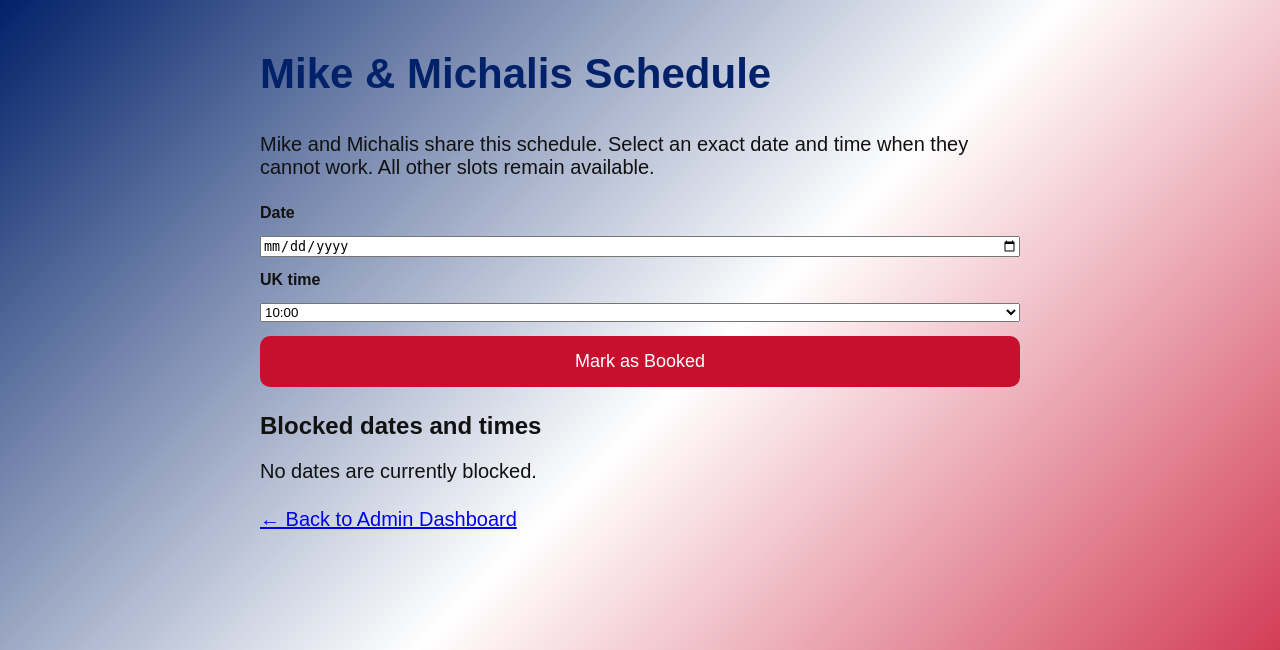
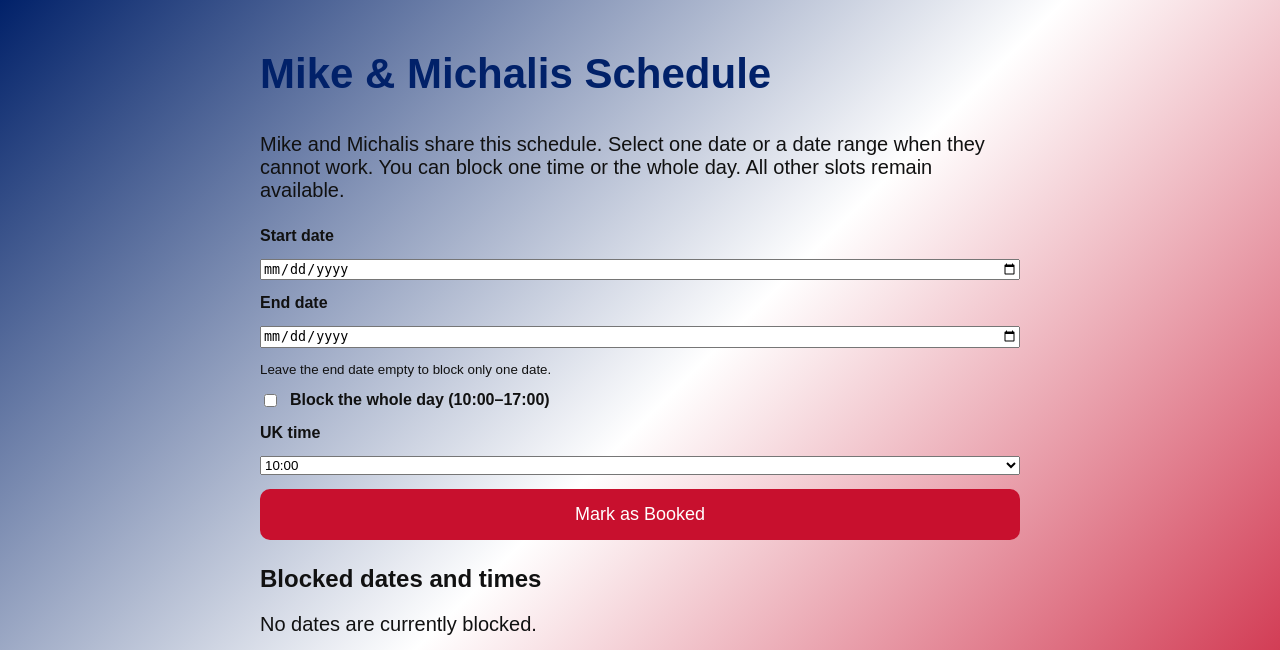
Before and after one commit to EnglishwithMike/english-teacher-website, a Flask app: page /admin/schedule in a window 1280 px wide. Shown: the top 650 px of the page. Run offline with Flask 3, Linux system fonts and the light colour scheme; the visitor is signed in with stand-in values (Sample User, id 1); data that the repository does not hold is empty; some libraries are stand-ins or nearby versions.

Commit message:
Allow blocking full date ranges

```diff
--- a/app.py
+++ b/app.py
@@ -1974,16 +1974,28 @@ def admin_schedule_block():
     if not saved_token or submitted_token != saved_token:
         return "Invalid security token.", 403
 
-    lesson_date = request.form.get("lesson_date", "").strip()
+    start_date_text = request.form.get(
+        "lesson_date", ""
+    ).strip()
+    end_date_text = request.form.get(
+        "end_date", ""
+    ).strip() or start_date_text
     lesson_time = request.form.get("time", "").strip()
-    valid_times = {
+    block_whole_day = (
+        request.form.get("whole_day", "") == "1"
+    )
+
+    valid_times = [
         "10:00", "11:00", "12:00", "13:00",
         "14:00", "15:00", "16:00"
-    }
+    ]
 
     try:
-        selected_date = datetime.strptime(
-            lesson_date, "%Y-%m-%d"
+        start_date = datetime.strptime(
+            start_date_text, "%Y-%m-%d"
+        ).date()
+        end_date = datetime.strptime(
+            end_date_text, "%Y-%m-%d"
         ).date()
     except ValueError:
         return redirect("/admin/schedule?result=invalid")
@@ -1993,28 +2005,47 @@ def admin_schedule_block():
     ).date()
 
     if (
-        selected_date < london_today
-        or selected_date.weekday() > 4
-        or lesson_time not in valid_times
+        start_date < london_today
+        or end_date < start_date
+        or end_date > start_date + timedelta(days=365)
+        or (not block_whole_day and lesson_time not in valid_times)
     ):
         return redirect("/admin/schedule?result=invalid")
 
+    dates_to_block = []
+    current_date = start_date
+
+    while current_date <= end_date:
+        if current_date.weekday() <= 4:
+            dates_to_block.append(current_date.isoformat())
+        current_date += timedelta(days=1)
+
+    if not dates_to_block:
+        return redirect("/admin/schedule?result=invalid")
+
+    times_to_block = (
+        valid_times if block_whole_day else [lesson_time]
+    )
+
     conn = sqlite3.connect("bookings.db")
     cursor = conn.cursor()
 
-    existing = cursor.execute("""
-        SELECT id FROM blocked_slots
-        WHERE lesson_date = ? AND time = ?
-    """, (lesson_date, lesson_time)).fetchone()
-
-    if not existing:
-        cursor.execute("""
-            INSERT INTO blocked_slots (lesson_date, time)
-            VALUES (?, ?)
-        """, (lesson_date, lesson_time))
-        conn.commit()
-
-    conn.close()
+    for blocked_date in dates_to_block:
+        for blocked_time in times_to_block:
+            existing = cursor.execute("""
+                SELECT id FROM blocked_slots
+                WHERE lesson_date = ? AND time = ?
+            """, (blocked_date, blocked_time)).fetchone()
+
+            if not existing:
+                cursor.execute("""
+                    INSERT INTO blocked_slots (lesson_date, time)
+                    VALUES (?, ?)
+                """, (blocked_date, blocked_time))
+
+    conn.commit()
+    conn.close()
+
     return redirect("/admin/schedule?result=blocked")
 
 
--- a/templates/admin_schedule.html
+++ b/templates/admin_schedule.html
@@ -12,8 +12,9 @@
         <h1>Mike & Michalis Schedule</h1>
 
         <p>
-            Mike and Michalis share this schedule. Select an exact date
-            and time when they cannot work. All other slots remain available.
+            Mike and Michalis share this schedule. Select one date or a date range when they cannot work.
+            You can block one time or the whole day. All other slots
+            remain available.
         </p>
 
         {% if result == "blocked" %}
@@ -30,20 +31,67 @@
               style="display:grid; gap:14px; margin:25px 0;">
             <input type="hidden" name="csrf_token" value="{{ csrf_token }}">
 
-            <label for="lesson_date"><strong>Date</strong></label>
+            <label for="lesson_date">
+                <strong>Start date</strong>
+            </label>
             <input id="lesson_date" name="lesson_date" type="date"
                    min="{{ minimum_date }}" required>
+
+            <label for="end_date">
+                <strong>End date</strong>
+            </label>
+            <input id="end_date" name="end_date" type="date"
+                   min="{{ minimum_date }}">
+
+            <small>
+                Leave the end date empty to block only one date.
+            </small>
+
+            <label style="display:flex; align-items:center; gap:10px;">
+                <input id="whole_day" name="whole_day"
+                       type="checkbox" value="1"
+                       onchange="updateTimeControl()">
+                <strong>Block the whole day (10:00–17:00)</strong>
+            </label>
 
             <label for="time"><strong>UK time</strong></label>
             <select id="time" name="time" required>
                 {% for lesson_time in
                     ["10:00","11:00","12:00","13:00","14:00","15:00","16:00"] %}
-                    <option value="{{ lesson_time }}">{{ lesson_time }}</option>
+                    <option value="{{ lesson_time }}">
+                        {{ lesson_time }}
+                    </option>
                 {% endfor %}
             </select>
 
             <button type="submit">Mark as Booked</button>
         </form>
+
+        <script>
+            function updateTimeControl() {
+                const wholeDay =
+                    document.getElementById("whole_day").checked;
+                const timeSelect =
+                    document.getElementById("time");
+
+                timeSelect.disabled = wholeDay;
+                timeSelect.required = !wholeDay;
+            }
+
+            document.getElementById("lesson_date").addEventListener(
+                "change",
+                function () {
+                    const endDate =
+                        document.getElementById("end_date");
+
+                    endDate.min = this.value || "{{ minimum_date }}";
+
+                    if (endDate.value && endDate.value < this.value) {
+                        endDate.value = this.value;
+                    }
+                }
+            );
+        </script>
 
         <h2>Blocked dates and times</h2>
 
```
